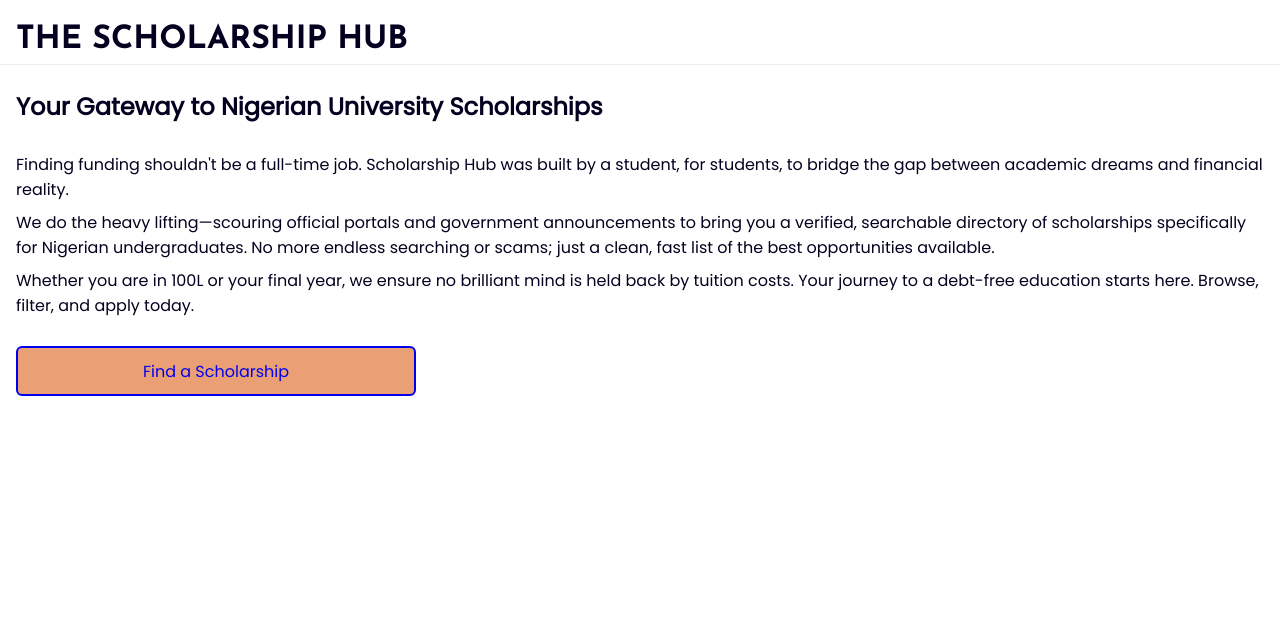
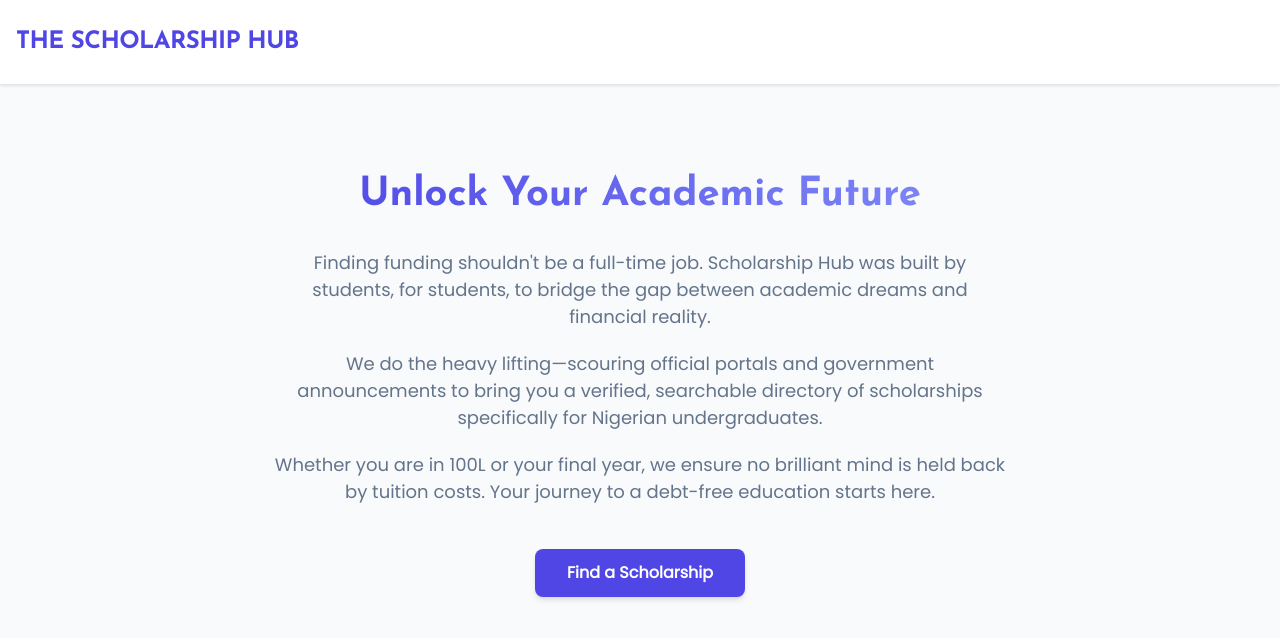
Before and after one commit to Uriri-007/Scholarship-Hub, a React (Vite) app: page / in a window 1280 px wide. Shown: the top 638 px of the page. Built offline with nearby package versions, Linux system fonts and the light colour scheme.

Commit message:
Improve the UI and UX

```diff
--- a/src/App.css
+++ b/src/App.css
@@ -1,13 +1,16 @@
 :root {
-  --box-shadow-color: #3e3e3e;
-  --main-ft-color: #04001f;
-  --action-btn-bg-color: #b8b8b875;
-  --features-bg-color: #ddddddc1;
-  --open-bg-color: #0ecd0c;
-  --upcoming-bg-color: #3ba0ffca;
-  --closed-bg-color: #fa4343d9;
-  --apply-link-bg-color: #e4834bc5;
-  --body-bg-color: #fff;
+  --primary-color: #4f46e5;
+  --primary-hover: #4338ca;
+  --bg-color: #f8fafc;
+  --card-bg: #ffffff;
+  --text-main: #1e293b;
+  --text-muted: #64748b;
+  --success: #22c55e;
+  --warning: #f59e0b;
+  --error: #ef4444;
+  --border-color: #e2e8f0;
+  --shadow: 0 4px 6px -1px rgb(0 0 0 / 0.1), 0 2px 4px -2px rgb(0 0 0 / 0.1);
+  --shadow-lg: 0 10px 15px -3px rgb(0 0 0 / 0.1), 0 4px 6px -4px rgb(0 0 0 / 0.1);
 }
 
 * {
@@ -18,157 +21,250 @@
 
 @font-face {
   src: url("./assets/fonts/JosefinSans-VariableFont_wght.ttf");
-  font-family: josefin;
+  font-family: 'Josefin Sans';
 }
 @font-face {
   src: url("./assets/fonts/Poppins-Regular.ttf");
-  font-family: poppins;
+  font-family: 'Poppins';
 }
 
 body {
-  font-family: poppins;
-  color: var(--main-ft-color);
-  background-color: var(--body-bg-color);
+  font-family: 'Poppins', sans-serif;
+  color: var(--text-main);
+  background-color: var(--bg-color);
+  line-height: 1.5;
 }
 
-div#root {
-  position: relative;
-  display: flex;
-  flex-direction: column;
-  gap: 8px;
+h1, h2, h3 {
+  font-family: 'Josefin Sans', sans-serif;
+  font-weight: 700;
 }
 
+/* Header Styles */
 header {
-  padding: 1.5rem 1rem 8px 1rem;
-  display: flex;
-  flex-direction: column;
-  justify-content: space-between;
-  gap: 2rem;
+  padding: 1.5rem 1rem;
+  background-color: var(--card-bg);
+  border-bottom: 1px solid var(--border-color);
   position: sticky;
   top: 0;
-  z-index: 1;
-  background-color: var(--body-bg-color);
-  border-bottom: 1px ridge;
+  z-index: 10;
+  display: flex;
+  align-items: center;
+  justify-content: space-between;
+  box-shadow: 0 1px 3px 0 rgb(0 0 0 / 0.1);
 }
 
-header > h2 {
-  font-size: calc(1vw + 1.2rem);
-  font-family: josefin;
+header h2 {
+  font-size: 1.5rem;
+  color: var(--primary-color);
+  letter-spacing: -0.025em;
 }
 
-section.welcome-text {
-  padding: 1rem;
-  display: flex;
-  flex-direction: column;
-  gap: 8px;
+/* Scholarship Header Specifics */
+.scholarship-header {
+    flex-wrap: wrap;
+    gap: 1rem;
 }
 
-h1 {
-  margin-bottom: 20px;
+.back-btn {
+    color: var(--text-main);
+    font-size: 1.25rem;
+    padding: 0.5rem;
+    border-radius: 50%;
+    transition: background-color 0.2s;
+    display: flex;
+    align-items: center;
+    justify-content: center;
+}
+
+.back-btn:hover {
+    background-color: var(--border-color);
+}
+
+.search-container {
+    position: relative;
+    flex-grow: 1;
+    max-width: 400px;
+}
+
+.search-input {
+    width: 100%;
+    padding: 0.6rem 1rem 0.6rem 2.5rem;
+    border: 1px solid var(--border-color);
+    border-radius: 9999px;
+    font-size: 0.9rem;
+    outline: none;
+    transition: border-color 0.2s, box-shadow 0.2s;
+}
+
+.search-input:focus {
+    border-color: var(--primary-color);
+    box-shadow: 0 0 0 3px rgba(79, 70, 229, 0.1);
+}
+
+.search-icon {
+    position: absolute;
+    left: 1rem;
+    top: 50%;
+    transform: translateY(-50%);
+    color: var(--text-muted);
+}
+
+/* Landing Page Styles */
+.welcome-text {
+  max-width: 800px;
+  margin: 3rem auto;
+  padding: 2rem;
+  text-align: center;
+}
+
+.welcome-text h1 {
+  font-size: 2.5rem;
+  margin-bottom: 1.5rem;
+  background: linear-gradient(to right, var(--primary-color), #818cf8);
+  -webkit-background-clip: text;
+  -webkit-text-fill-color: transparent;
+}
+
+.welcome-text p {
+  font-size: 1.125rem;
+  color: var(--text-muted);
+  margin-bottom: 1.25rem;
 }
 
 .link {
-  max-width: 400px;
-  border: 2px double;
-  border-radius: 6px;
-  margin-top: 20px;
-  background-color: var(--apply-link-bg-color);
-  height: 50px;
-  display: flex;
+  display: inline-flex;
+  align-items: center;
   justify-content: center;
-  align-items: center;
+  padding: 0.75rem 2rem;
+  background-color: var(--primary-color);
+  color: white;
   text-decoration: none;
+  border-radius: 0.5rem;
+  font-weight: 600;
+  transition: background-color 0.2s, transform 0.2s;
+  margin-top: 1.5rem;
+  box-shadow: var(--shadow);
 }
 
+.link:hover {
+  background-color: var(--primary-hover);
+  transform: translateY(-2px);
+  box-shadow: var(--shadow-lg);
+}
+
+/* Scholarship List */
 main {
   padding: 2rem 1rem;
+  max-width: 1000px;
+  margin: 0 auto;
+  display: grid;
+  grid-template-columns: repeat(auto-fill, minmax(300px, 1fr));
+  gap: 2rem;
+}
+
+/* Scholarship Card */
+.scholarship-card {
+  background: var(--card-bg);
+  padding: 1.5rem;
+  border-radius: 1rem;
+  border: 1px solid var(--border-color);
   display: flex;
   flex-direction: column;
-  flex-wrap: wrap;
-  justify-content: center;
-  align-items: center;
-  gap: 1.5rem;
+  gap: 1rem;
+  transition: transform 0.2s, box-shadow 0.2s;
 }
 
-div.scholarship {
-  padding: 12px;
-  box-shadow: 0 0.6px 0.5px var(--box-shadow-color);
-  border-radius: 16px;
-  display: flex;
-  flex-direction: column;
-  gap: 12px;
-  position: relative;
+.scholarship-card:hover {
+  transform: translateY(-4px);
+  box-shadow: var(--shadow-lg);
 }
 
-div.title > h2 {
-  font-size: calc(0.9rem + 6px);
+.card-header {
+  display: flex;
+  justify-content: space-between;
+  align-items: flex-start;
+  gap: 1rem;
+}
+
+.card-header h2 {
+  font-size: 1.1rem;
+  color: var(--text-main);
+}
+
+.status {
+  font-size: 0.75rem;
+  font-weight: 600;
+  padding: 0.25rem 0.75rem;
+  border-radius: 9999px;
+  text-transform: uppercase;
+}
+
+.status.open { background-color: #dcfce7; color: #166534; }
+.status.upcoming { background-color: #dbeafe; color: #1e40af; }
+.status.closed { background-color: #fee2e2; color: #991b1b; }
+
+.description {
+  font-size: 0.9rem;
+  color: var(--text-muted);
+  display: -webkit-box;
+  -webkit-line-clamp: 3;
+  -webkit-box-orient: vertical;
+  overflow: hidden;
+}
+
+.features {
+  display: flex;
+  flex-wrap: wrap;
+  gap: 0.5rem;
+  margin-top: auto;
+}
+
+.feature-tag {
+  background-color: #f1f5f9;
+  padding: 0.25rem 0.6rem;
+  border-radius: 0.375rem;
+  font-size: 0.8rem;
+  font-weight: 500;
   display: flex;
   align-items: center;
-  justify-content: space-between;
+  gap: 0.4rem;
 }
 
-span.status {
-  font-size: 0.8rem;
-  padding: 4px 8px;
-  border-radius: 16px;
-}
+.feature-tag.value { background-color: #fef3c7; color: #92400e; }
+.feature-tag.date { background-color: #f3e8ff; color: #6b21a8; }
 
-span.status.open {
-  background-color: var(--open-bg-color);
-}
-
-span.status.upcoming {
-  background-color: var(--upcoming-bg-color);
-}
-
-span.status.closed {
-  background-color: var(--closed-bg-color);
-}
-
-p.description {
-  font-size: 0.9rem;
-}
-
-div.features {
-  font-size: 0.9rem;
-  font-weight: 500;
-  display: flex;
-  flex-wrap: wrap;
-  gap: 10px;
-}
-
-div.features > span {
-  background-color: var(--features-bg-color);
-  padding: 4px 8px;
-  border-radius: 16px;
-}
-
-a.apply:link {
+.apply-btn {
   display: flex;
   align-items: center;
   justify-content: center;
-  align-self: flex-end;
-  height: 40px;
-  width: calc(100px + 2ch);
+  padding: 0.6rem 1rem;
+  background-color: #f1f5f9;
+  color: var(--text-main);
   text-decoration: none;
-  color: #000;
-  padding: 5px 10px;
-  border-radius: 1rem;
-  position: relative;
-  right: 0;
-  cursor: pointer;
-  background-color: var(--apply-link-bg-color);
+  border-radius: 0.5rem;
   font-size: 0.9rem;
   font-weight: 600;
-  border: 1px ridge;
+  border: 1px solid var(--border-color);
   transition: all 0.2s;
 }
 
-a.apply:visited {
-  background-color: #d9a98ec5;
+.apply-btn:hover {
+  background-color: var(--primary-color);
+  color: white;
+  border-color: var(--primary-color);
 }
 
-a.apply:hover {
-  border: 3px double;
-  box-shadow: -0.4px -0.4px 0.4px var(--box-shadow-color);
+.no-results {
+    grid-column: 1 / -1;
+    text-align: center;
+    padding: 3rem;
+    color: var(--text-muted);
+    font-size: 1.1rem;
 }
+
+@media (max-width: 640px) {
+    .welcome-text h1 { font-size: 2rem; }
+    .scholarship-header { justify-content: center; }
+    .search-container { order: 3; width: 100%; max-width: none; }
+}
--- a/src/App.jsx
+++ b/src/App.jsx
@@ -1,6 +1,4 @@
-import { useState } from "react"
 import Prepage from "./components/Prepage"
-import Scholarships from "./components/Scholarships"
 import "./App.css"
 
 export default function App() {
--- a/src/components/Prepage.jsx
+++ b/src/components/Prepage.jsx
@@ -1,43 +1,31 @@
-import { FontAwesomeIcon } from "@fortawesome/react-fontawesome";
 import { Link } from "react-router"
-import {
-    faFilter,
-    faMagnifyingGlass,
-    faSort
-} from "@fortawesome/free-solid-svg-icons";
 
-export default function Prepage(props) {
-    const handleSearch = () => {
-        props.onSearch();
-    };
-
+export default function Prepage() {
     return (
-        <>
+        <div className="landing-page">
             <header>
                 <h2>THE SCHOLARSHIP HUB</h2>
             </header>
             <section className="welcome-text">
-                <h1>Your Gateway to Nigerian University Scholarships</h1>
+                <h1>Unlock Your Academic Future</h1>
                 <p>
                     Finding funding shouldn't be a full-time job. Scholarship
-                    Hub was built by a student, for students, to bridge the gap
+                    Hub was built by students, for students, to bridge the gap
                     between academic dreams and financial reality.
                 </p>
                 <p>
                     We do the heavy lifting—scouring official portals and
                     government announcements to bring you a verified, searchable
                     directory of scholarships specifically for Nigerian
-                    undergraduates. No more endless searching or scams; just a
-                    clean, fast list of the best opportunities available.
+                    undergraduates.
                 </p>
                 <p>
                     Whether you are in 100L or your final year, we ensure no
                     brilliant mind is held back by tuition costs. Your journey
-                    to a debt-free education starts here. Browse, filter, and
-                    apply today.
+                    to a debt-free education starts here.
                 </p>
-    <Link to="scholarships" className="link">Find a Scholarship</Link>
+                <Link to="scholarships" className="link">Find a Scholarship</Link>
             </section>
-        </>
+        </div>
     );
 }
--- a/src/components/ScholarshipUI.jsx
+++ b/src/components/ScholarshipUI.jsx
@@ -8,6 +8,8 @@ import {
 } from "@fortawesome/free-solid-svg-icons";
 
 export default function ScholarshipUI({ fields }) {
+  if (!fields) return null;
+
   const classNames = {
     status: true,
     open: fields.Status === "Ongoing",
@@ -16,42 +18,47 @@ export default function ScholarshipUI({ fields }) {
   }
 
   const processDate = () => {
-    const date = new Date(fields.Date)
-    return date.toLocaleDateString()
+    if (!fields.Date) return "N/A";
+    try {
+        const date = new Date(fields.Date)
+        return date.toLocaleDateString(undefined, { year: 'numeric', month: 'short', day: 'numeric' });
+    } catch (e) {
+        return "Invalid Date";
+    }
   }
 
     return (
-        <div className="scholarship">
-            <div className="title">
-                <h2>
-                    {fields["Scholarship Name"]}
-                    <span className={clsx(classNames)}>{fields.Status}</span>
-                </h2>
+        <div className="scholarship-card">
+            <div className="card-header">
+                <h2>{fields["Scholarship Name"] || "Untitled Scholarship"}</h2>
+                <span className={clsx(classNames)}>{fields.Status || "Unknown"}</span>
             </div>
 
-            <p className="description">{fields.Description}</p>
+            <p className="description">{fields.Description || "No description available."}</p>
 
             <div className="features">
-                {fields.Eligibility.map((criterion, index) => (
-                    <span key={index}>
+                {fields.Eligibility && Array.isArray(fields.Eligibility) ? fields.Eligibility.map((criterion, index) => (
+                    <span key={index} className="feature-tag">
                         {criterion} <FontAwesomeIcon icon={faCheckCircle} />
                     </span>
-                ))}
-                <span>
-                    {fields.Value} <FontAwesomeIcon icon={faGraduationCap} />
-                </span>
-                <span>
+                )) : null}
+                {fields.Value && (
+                    <span className="feature-tag value">
+                        {fields.Value} <FontAwesomeIcon icon={faGraduationCap} />
+                    </span>
+                )}
+                <span className="feature-tag date">
                     { processDate() } <FontAwesomeIcon icon={fields.Status === "Ongoing" ? faClock : faCalendar} />
                 </span>
             </div>
 
             <a
-                className="apply"
+                className="apply-btn"
                 href={fields["Official Link"]}
                 rel="noopener noreferrer"
                 target="_blank"
             >
-                Go to page
+                Apply Now
             </a>
         </div>
     );
--- a/src/components/Scholarships.jsx
+++ b/src/components/Scholarships.jsx
@@ -1,13 +1,17 @@
 import { useState, useEffect } from "react";
+import { Link } from "react-router";
+import { FontAwesomeIcon } from "@fortawesome/react-fontawesome";
+import { faArrowLeft, faSearch } from "@fortawesome/free-solid-svg-icons";
 import LoadingUI from "./LoadingUI";
 import ScholarshipUI from "./ScholarshipUI";
 import ErrorUI from "./ErrorUI"
 import axios from "axios";
 
-export default function Scholarships(props) {
-    const [data, setData] = useState(false);
-    const [loading, setLoading] = useState(false);
-    const [error, setError] = useState(false);
+export default function Scholarships() {
+    const [data, setData] = useState(null);
+    const [loading, setLoading] = useState(true);
+    const [error, setError] = useState(null);
+    const [searchQuery, setSearchQuery] = useState("");
 
     const BASE_ID = import.meta.env.VITE_AIRTABLE_BASE_ID;
     const AIRTABLE_PAT = import.meta.env.VITE_AIRTABLE_PAT;
@@ -15,6 +19,13 @@ export default function Scholarships(props) {
     const API_URL = `https://api.airtable.com/v0/${BASE_ID}/${TABLE_ID}`;
 
     useEffect(() => {
+        if (!BASE_ID || !AIRTABLE_PAT || !TABLE_ID) {
+            console.error("Airtable environment variables are missing.");
+            setError(new Error("Configuration error"));
+            setLoading(false);
+            return;
+        }
+
         setLoading(true);
         axios
             .get(API_URL, {
@@ -25,29 +36,48 @@ export default function Scholarships(props) {
             .then(response => {
                 setData(response.data.records);
                 setLoading(false);
-                return;
             })
             .catch(err => {
                 setError(err);
                 setLoading(false);
-                return;
             });
-    }, []);
+    }, [API_URL, AIRTABLE_PAT, BASE_ID, TABLE_ID]);
+
+    const filteredData = data?.filter(record => {
+        const name = record.fields["Scholarship Name"]?.toLowerCase() || "";
+        const desc = record.fields.Description?.toLowerCase() || "";
+        return name.includes(searchQuery.toLowerCase()) || desc.includes(searchQuery.toLowerCase());
+    });
 
     return (
       <>
-        <header>
-                <h2>THE SCHOLARSHIP HUB</h2>
-            </header>
+        <header className="scholarship-header">
+            <Link to="/" className="back-btn">
+                <FontAwesomeIcon icon={faArrowLeft} />
+            </Link>
+            <h2>SCHOLARSHIPS</h2>
+            <div className="search-container">
+                <input
+                    type="text"
+                    placeholder="Search scholarships..."
+                    value={searchQuery}
+                    onChange={(e) => setSearchQuery(e.target.value)}
+                    className="search-input"
+                />
+                <FontAwesomeIcon icon={faSearch} className="search-icon" />
+            </div>
+        </header>
         <main>
             {loading ? (
                 <LoadingUI />
-            ) : data ? (
-            data.map(record => (<ScholarshipUI key={record.id} fields={record.fields} />))
             ) : error ? (
                 <ErrorUI />
-            ) : ""}
+            ) : filteredData && filteredData.length > 0 ? (
+                filteredData.map(record => (<ScholarshipUI key={record.id} fields={record.fields} />))
+            ) : data ? (
+                <div className="no-results">No scholarships found matching your search.</div>
+            ) : null}
         </main>
-        </>
+      </>
     );
 }
```
Also changed, not shown: index.html (+4 -8 lines), src/components/LoadingUI.jsx (+4 -4 lines), src/styles/Error.css (+20 -8 lines), src/styles/Loading.css (+16 -32 lines), 1 other file (tests, documents, lock files or other folders).
